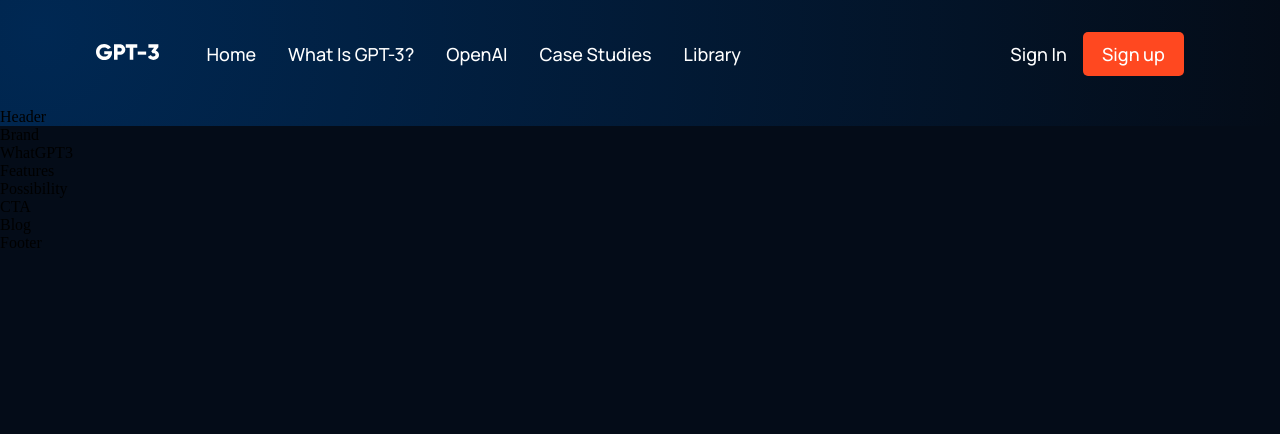
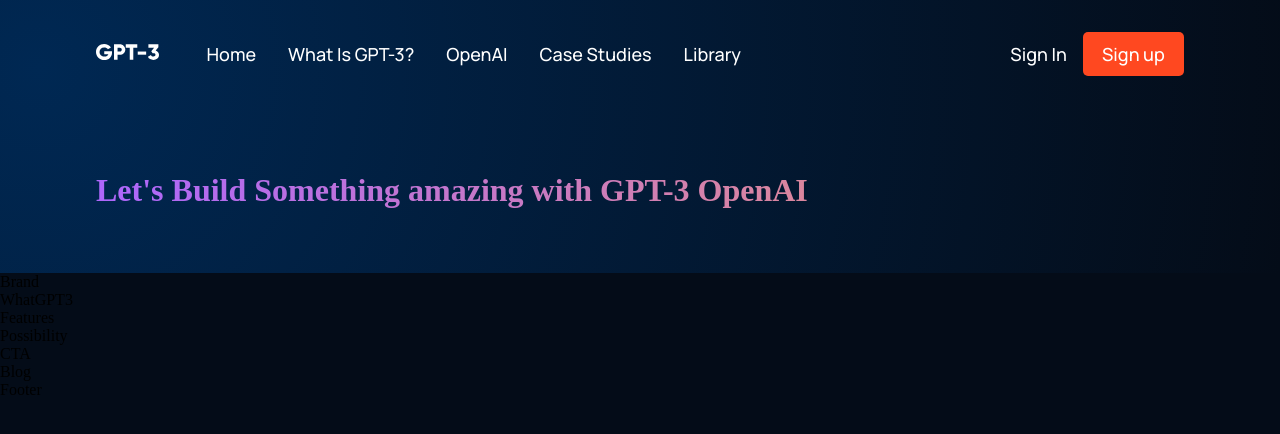
Before and after one commit to djprofessorkash/React-Project-GPT-Promoter, a React (Create React App) app: page / in a window 1280 px wide. Shown: the top 434 px of the page. Built offline with nearby package versions, Linux system fonts and the light colour scheme.

Commit message:
[EDIT] Created boilerplate header text

```diff
--- a/src/containers/header/Header.jsx
+++ b/src/containers/header/Header.jsx
@@ -3,8 +3,12 @@
 
 const Header = () => {
   return (
-    <div>
-        Header
+    <div className="gpt3__header section__padding" id="home">
+        <div className="gpt3__header-content">
+          <h1 className="gradient__text">
+            Let's Build Something amazing with GPT-3 OpenAI
+          </h1>
+        </div>
     </div>
   )
 }
```
